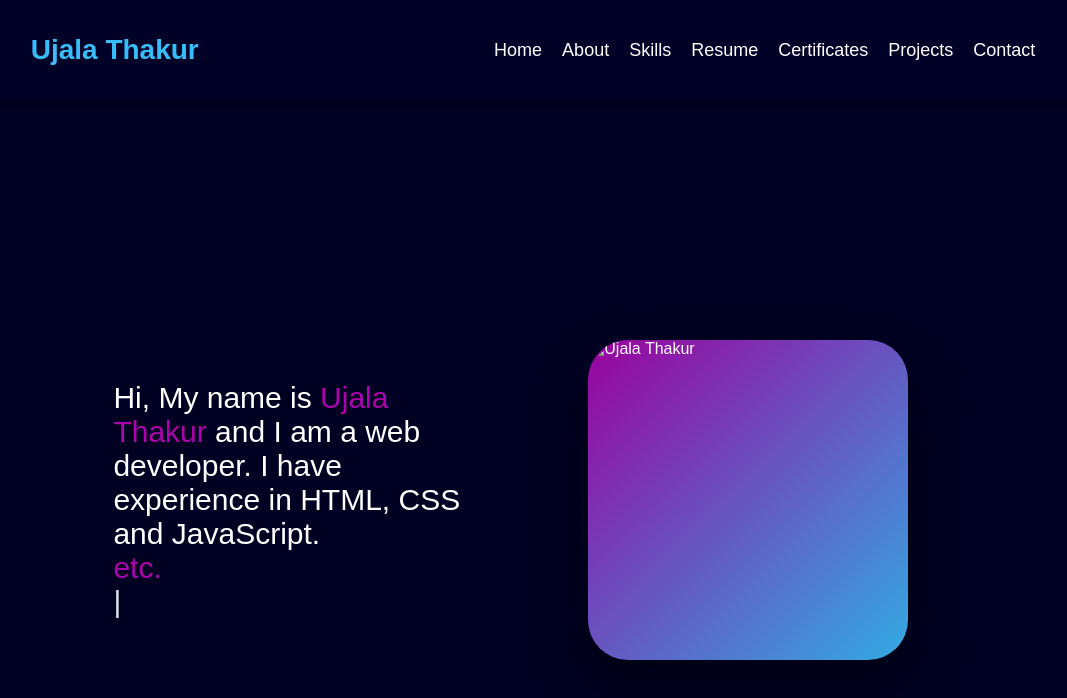
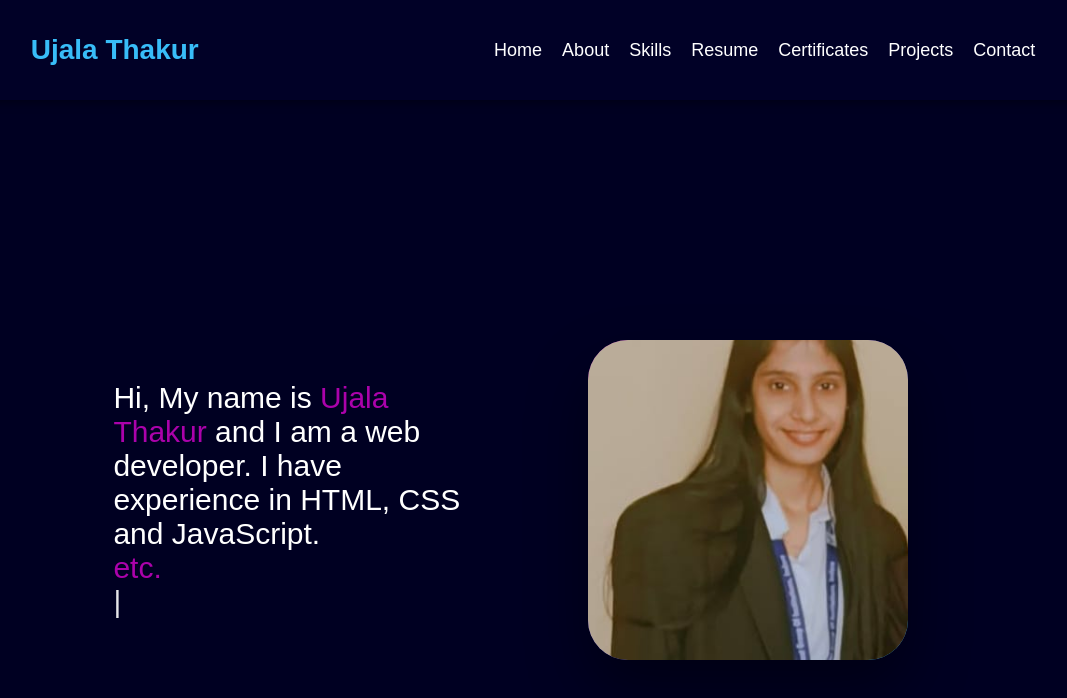
Before and after one commit to ujalathakur77/Personal-Portfolio, a plain HTML site: page index.html in a window 1280 px wide. Shown: the top 698 px of the page, without its empty margins (117-1184 px from the left). Drawn offline with nearby package versions, Linux system fonts and the light colour scheme.

Commit message:
Update index.html

```diff
--- a/index.html
+++ b/index.html
@@ -48,7 +48,7 @@
 
             <div class="hero-img">
                 <div class="photo-card">
-                    <img src="assest/myphoto.jpeg" alt="Ujala Thakur" >
+                    <img src="myphoto.jpeg" alt="Ujala Thakur" >
                     <div class="photo-ring"></div>
                 </div>
             </div>
```
